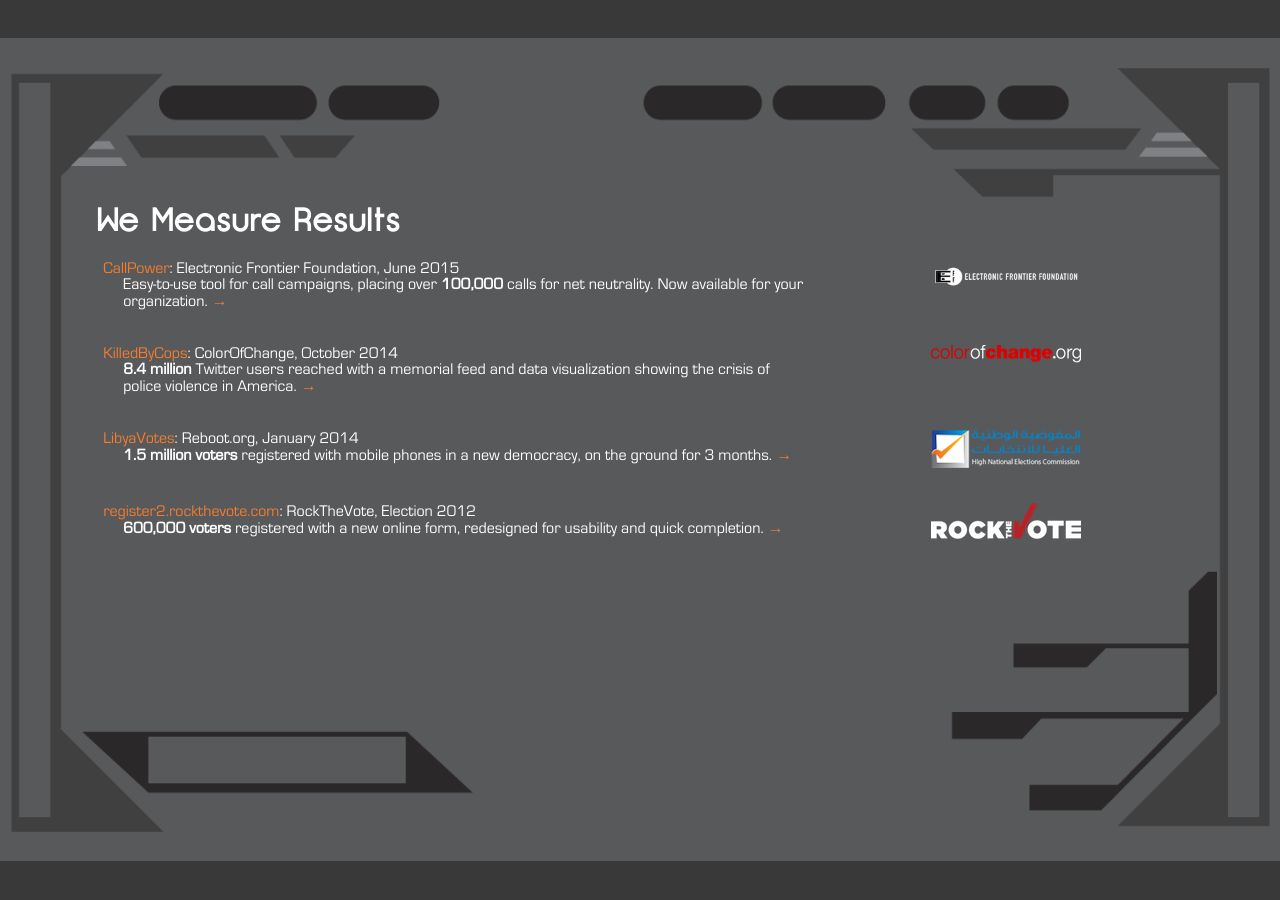
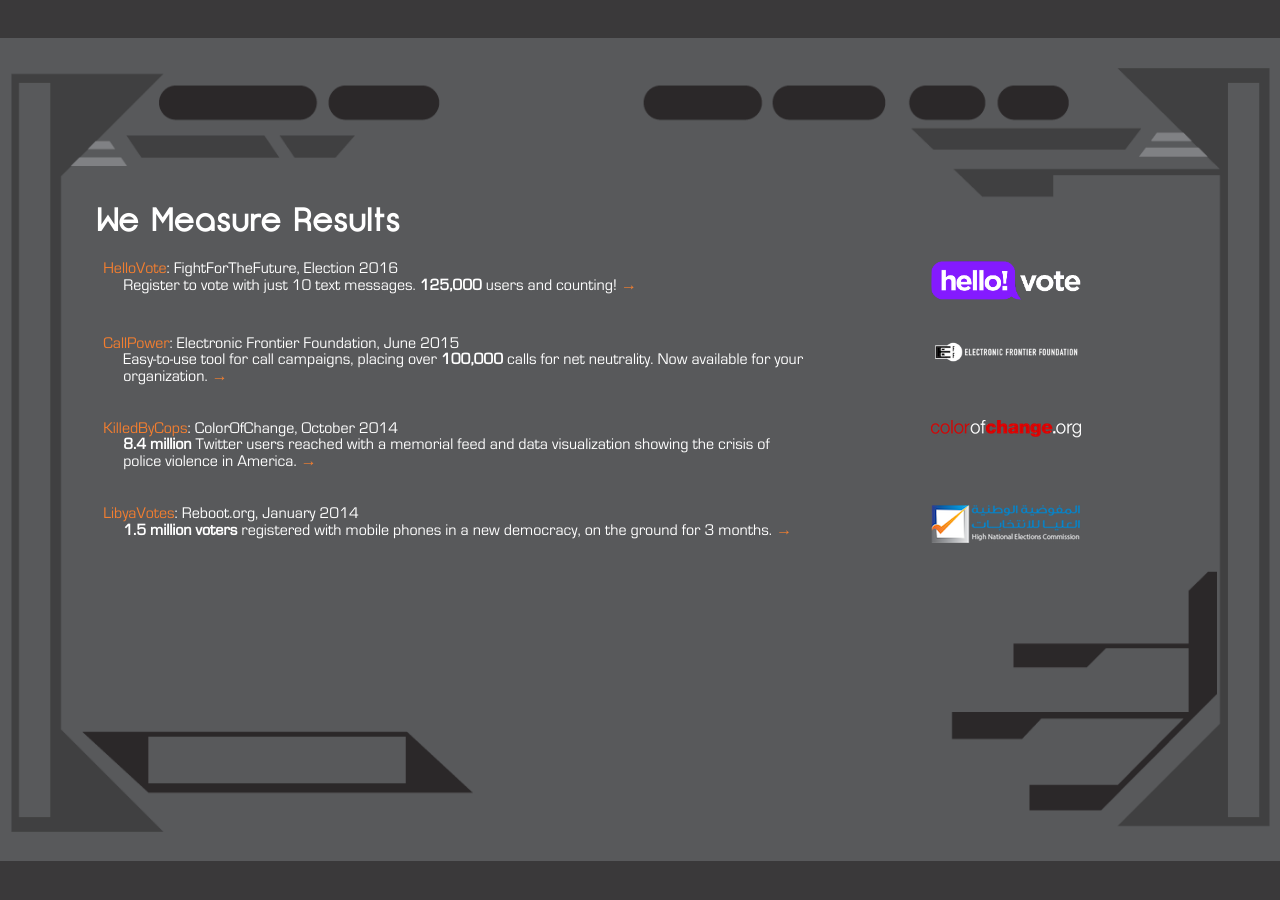
Before and after one commit to spacedogXYZ/spacedogXYZ, a Jekyll site: the page built from index.html, in a window 1280 px wide and 900 px high, scrolled down 2002 px. Built offline with Jekyll 4.4.1, drawn with Linux system fonts in a browser that asks for light colours; nearby versions of some CDN libraries; comment, search, counter and statistics services are not loaded.

Commit message:
add HelloVote to results

```diff
--- a/_data/results.yml
+++ b/_data/results.yml
@@ -1,3 +1,10 @@
+- title: HelloVote
+  client: FightForTheFuture
+  date: Election 2016
+  stat: Register to vote with just 10 text messages. <em>125,000</em> users and counting!
+  logo: /static/clients/hellovote.png
+  link: /mission/hellovote
+
 - title: CallPower
   client: Electronic Frontier Foundation
   date: June 2015
@@ -19,12 +26,12 @@
   logo: /static/clients/hnec.png
   link: /mission/libyan-elections
 
-- title: register2.rockthevote.com
-  client: RockTheVote
-  date: Election 2012
-  stat: <em>600,000 voters</em> registered with a new online form, redesigned for usability and quick completion.
-  logo: /static/clients/rockthevote.png
-  link: /mission/rockthevote
+# - title: register2.rockthevote.com
+#   client: RockTheVote
+#   date: Election 2012
+#   stat: <em>600,000 voters</em> registered with a new online form, redesigned for usability and quick completion.
+#   logo: /static/clients/rockthevote.png
+#   link: /mission/rockthevote
 
 # - title: <a href="http://engagementlab.org">Citizen Engagement Lab</a>
 #   role: Director of Technology
```
